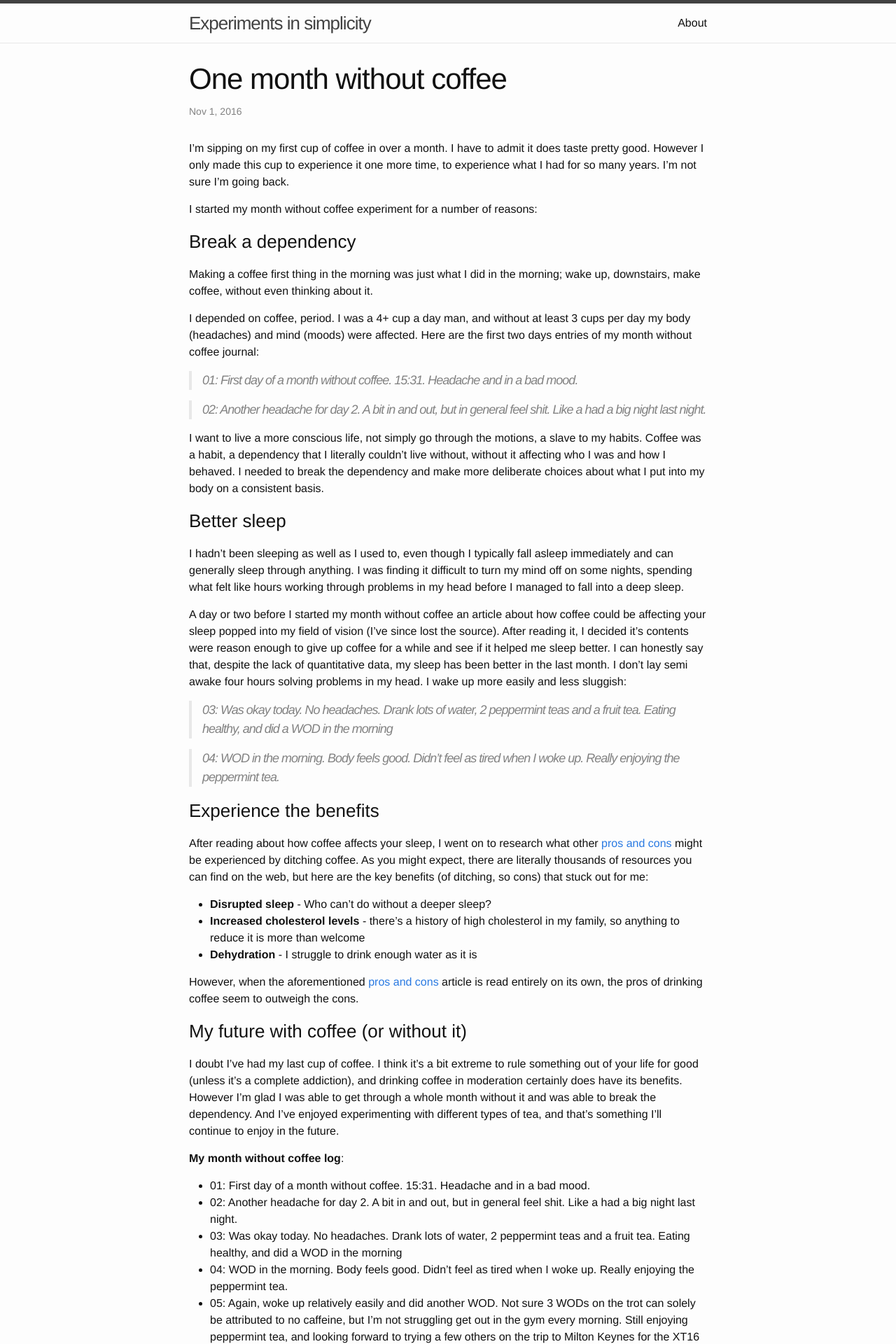
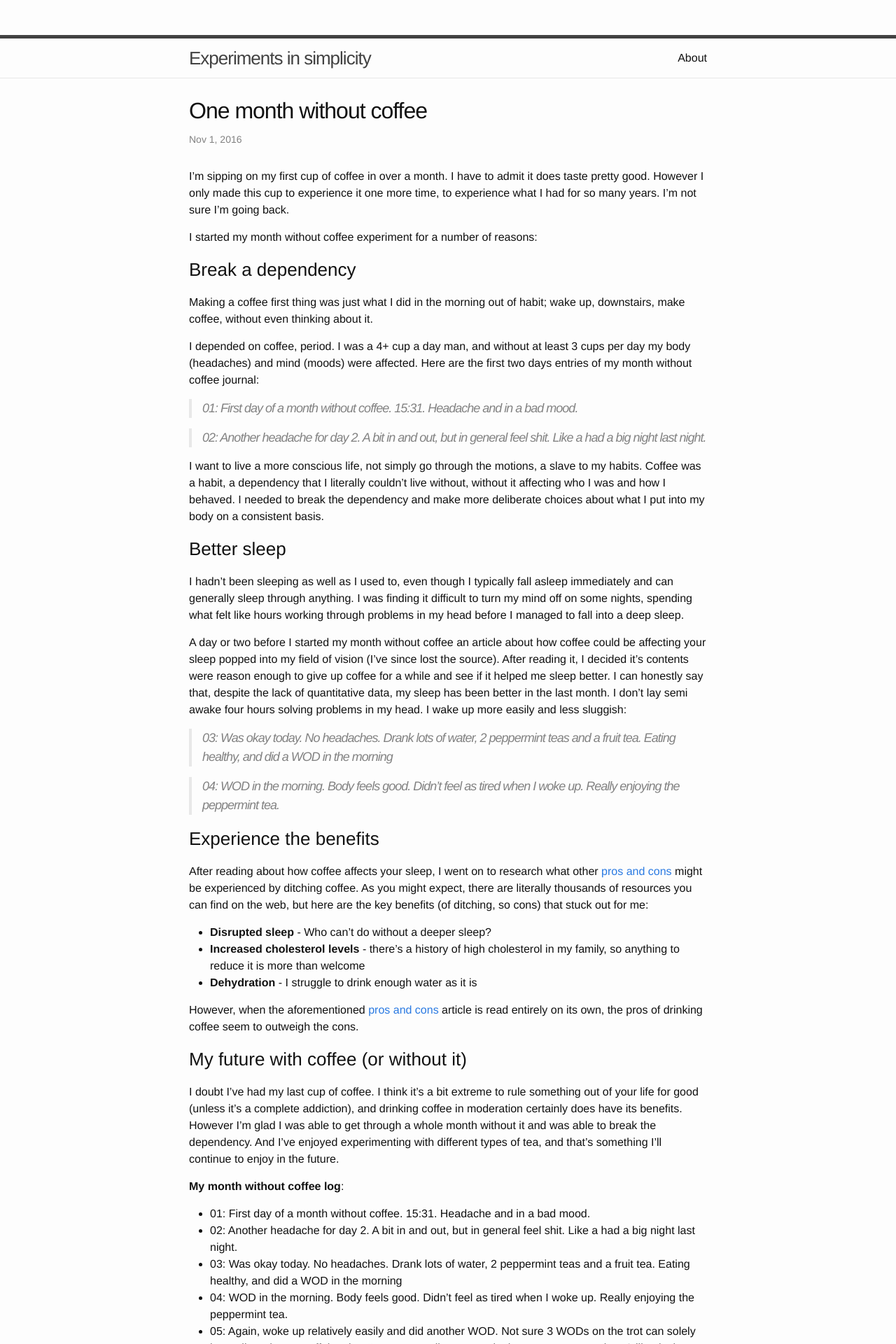
Before and after one commit to awolski/awolski.github.io, a Jekyll site: the page built from _posts/2016-11-01-one-month-without-coffee.md, in a window 1280 px wide. Shown: the top 1920 px of the page at 70% size. Built offline with Jekyll 4.4.1, drawn with Linux system fonts in a browser that asks for light colours; comment, search, counter and statistics services are not loaded; some of the changed text lies outside the part shown.

Commit message:
Added clueless post. Style changes

```diff
--- a/_config.yml
+++ b/_config.yml
@@ -9,9 +9,7 @@
 title: Experiments in simplicity
 email:
 description: > # this means to ignore newlines until "baseurl:"
-  Write an awesome description for your new site here. You can edit this
-  line in _config.yml. It will appear in your document head meta (for
-  Google search results) and in your feed.xml site description.
+  Removing the trivial many to focus on the vital few.
 baseurl: "" # the subpath of your site, e.g. /blog
 url: "http://blog.awolski.com" # the base hostname & protocol for your site
 github_username:  awolski
--- a/_includes/head.html
+++ b/_includes/head.html
@@ -12,4 +12,8 @@
 
   {% include analytics.html %}
 
+  <style>
+    {% include style.css %}
+  </style>
+
 </head>
--- /dev/null
+++ b/_includes/style.css
@@ -0,0 +1,20 @@
+body {
+  padding-top: 50px;
+}
+.starter-template {
+  padding: 40px 15px;
+  text-align: center;
+}
+
+.post-title {
+  font-size: 32px;
+}
+
+.archives .post-list  a {
+  display: inline;
+  font-size: 1em;
+}
+
+.archives .post-list > li {
+  margin-bottom: 3px;
+}
--- a/_posts/2016-11-01-one-month-without-coffee.md
+++ b/_posts/2016-11-01-one-month-without-coffee.md
@@ -9,7 +9,7 @@ I started my month without coffee experiment for a number of reasons:
 
 ### Break a dependency
 
-Making a coffee first thing in the morning was just what I did in the morning; wake up, downstairs, make coffee, without even thinking about it.
+Making a coffee first thing was just what I did in the morning out of habit; wake up, downstairs, make coffee, without even thinking about it.
 
 I depended on coffee, period. I was a 4+ cup a day man, and without at least 3 cups per day my body (headaches) and mind (moods) were affected.  Here are the first two days entries of my month without coffee journal:
 
--- a/archives.html
+++ b/archives.html
@@ -2,14 +2,14 @@
 layout: default
 ---
 
-<div class="home">
+<div class="archives">
 
   <h1 class="page-heading">Archives</h1>
 
   <ul class="post-list">
     {% for post in site.posts %}
     <li>
-      <span class="post-meta">{{ post.date | date: "%b %-d, %Y" }}</span>
+      <span class="post-meta">{{ post.date | date: "%a %d %b %Y" }} </span> -
       <a class="post-link" href="{{ post.url | prepend: site.baseurl }}">{{ post.title }}</a>
     </li>
     {% endfor %}
```
Also changed, not shown: _posts/2016-11-21-appearing-clueless-in-extraneous-matters.md (added, +26 -0 lines), css/style.css (deleted, +0 -7 lines), 1 other file.
